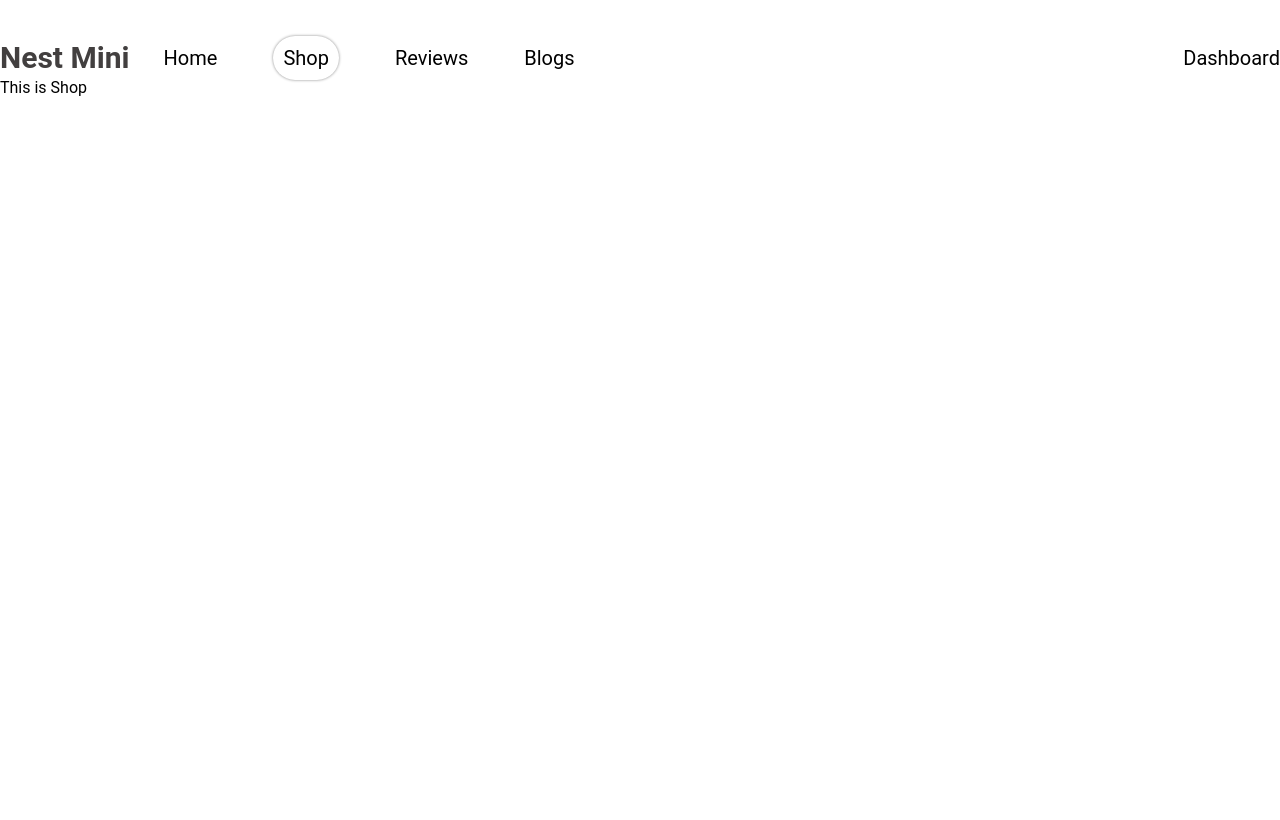
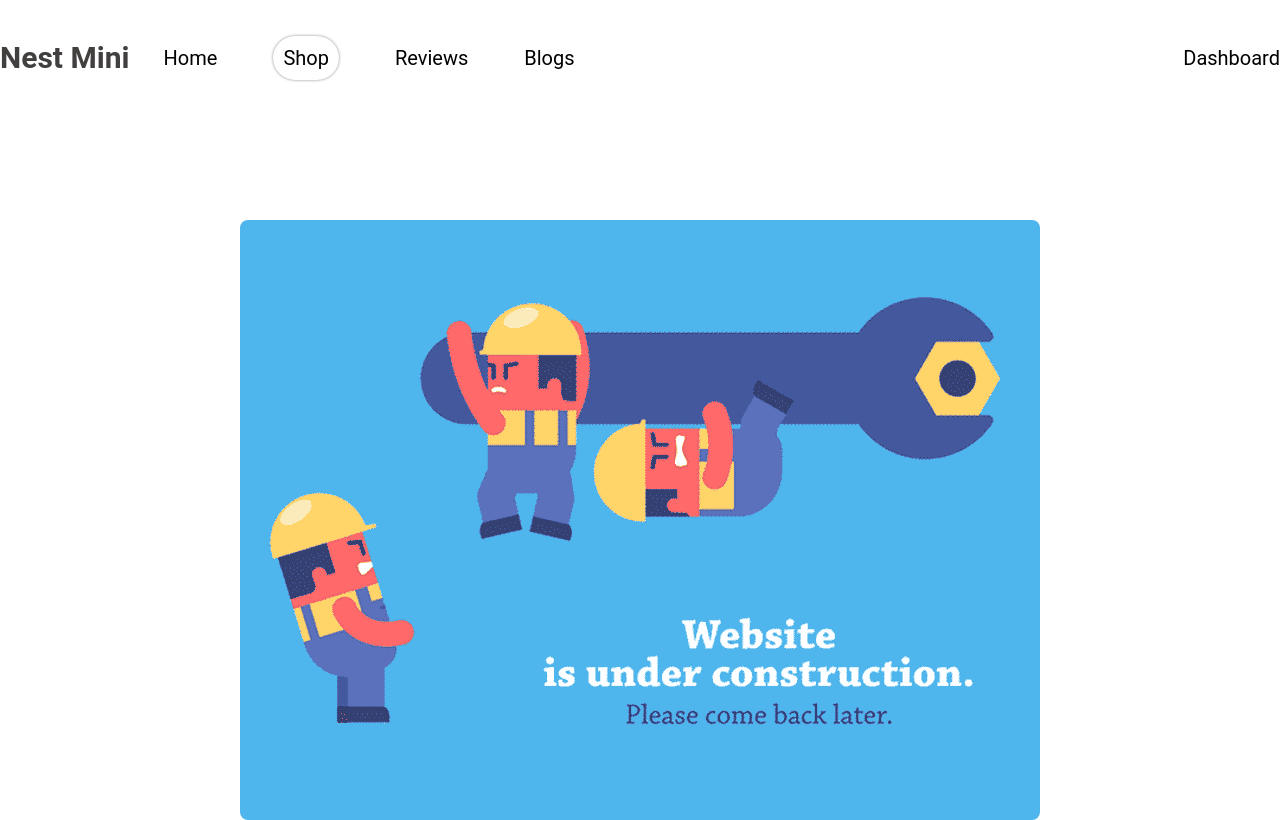
Before and after one commit to mdmahfujarrahman/google-nest-mini, a React (Create React App) app: page /shop in a window 1280 px wide. Built offline with nearby package versions, Linux system fonts and the light colour scheme; a web font is replaced by a local one.

Commit message:
everything done

```diff
--- a/src/components/Header/Header.js
+++ b/src/components/Header/Header.js
@@ -7,7 +7,7 @@
         <nav className="flex align-center">
             <h5 className="text-3xl w-40 font-bold brand-color">Nest Mini</h5>
             <div className="flex justify-between items-center ml-6 w-full">
-                <div className="flex space-x-14">
+                <div className="flex  space-x-14">
                     <CustomLink to="/" className="text-xl">
                         Home
                     </CustomLink>
--- a/src/components/Home/Home.js
+++ b/src/components/Home/Home.js
@@ -28,9 +28,9 @@
                         around the house.
                     </p>
                     <div className="flex justify-center my-6 ">
-                        <button className="text-blue-700 hover:text-white border border-blue-800 hover:bg-blue-800  focus:outline-none focus:ring-blue-300 font-medium rounded text-sm px-5 py-2.5 text-center mr-2 mb-2 dark:border-blue-500 dark:text-blue-500 dark:hover:text-white dark:hover:bg-blue-600 dark:focus:ring-blue-800">
+                        <Link to={"/shop"} className="text-blue-700 hover:text-white border border-blue-800 hover:bg-blue-800  focus:outline-none focus:ring-blue-300 font-medium rounded text-sm px-5 py-2.5 text-center mr-2 mb-2 dark:border-blue-500 dark:text-blue-500 dark:hover:text-white dark:hover:bg-blue-600 dark:focus:ring-blue-800">
                             Buy Now
-                        </button>
+                        </Link>
                     </div>
                 </div>
                 <video className="mx-auto" autoPlay loop muted>
--- a/src/components/Shop/Shop.js
+++ b/src/components/Shop/Shop.js
@@ -1,12 +1,13 @@
 import React from 'react';
 import './Shop.css'
+import under from '../../img/under.gif'
 
 const Shop = () => {
     return (
-        <div>
-          <h2>This is Shop</h2>
+        <div className="mt-36">
+            <img className="mx-auto rounded-lg" src={under} alt="" />
         </div>
     );
 };
 
-export default Shop;<h2>This is Shop</h2>
+export default Shop;
```
Also changed, not shown: src/img/under.gif (added), src/img/xl8091_how-to-improve-the-qa-session-at-your-next-event.jpg (deleted).
